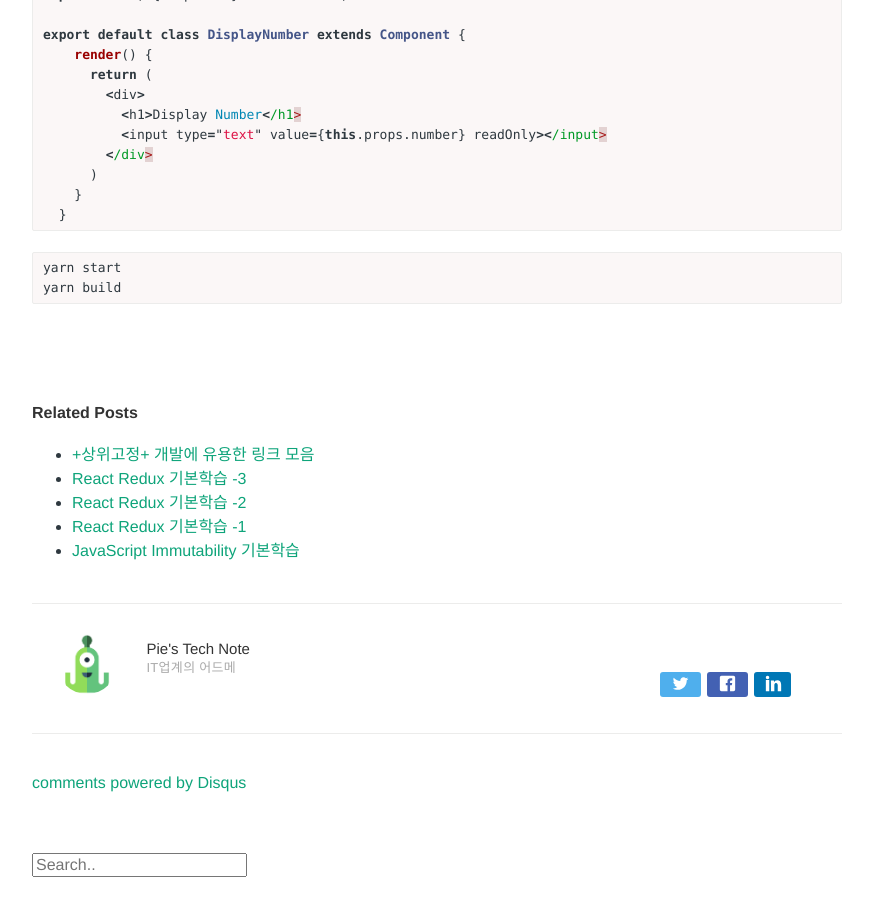
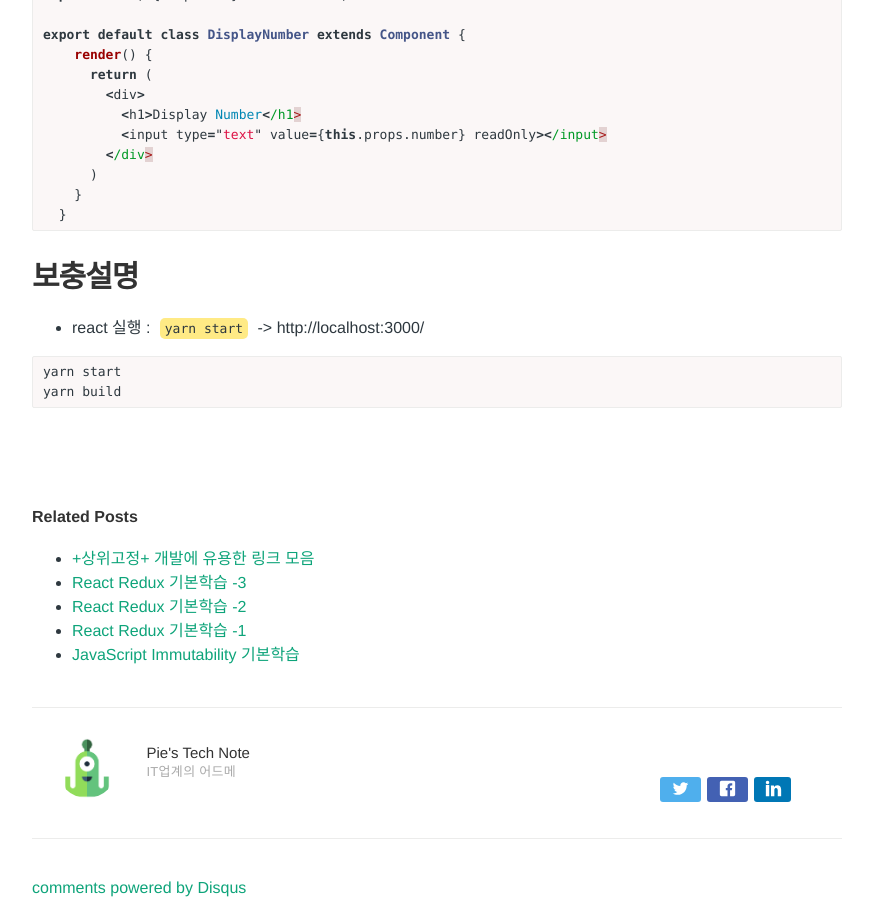
Before and after one commit to Pie001/pie001.github.io, a Jekyll site: the page built from _posts/2020-11-27-0085.md, in a window 1280 px wide and 900 px high, scrolled down 9673 px. Shown: the whole window, without its empty margins (203-1076 px from the left). Built offline with Jekyll 4.4.1, drawn with Linux system fonts in a browser that asks for light colours; comment, search, counter and statistics services are not loaded.

Commit message:
Update 2020-11-27-0085.md

````diff
--- a/_posts/2020-11-27-0085.md
+++ b/_posts/2020-11-27-0085.md
@@ -412,6 +412,9 @@ export default class DisplayNumber extends Component {
   }
 ```
 
+# 보충설명
+- react 실행 : `yarn start` ->  http://localhost:3000/
+
 ```cmd
 yarn start
 yarn build
````
